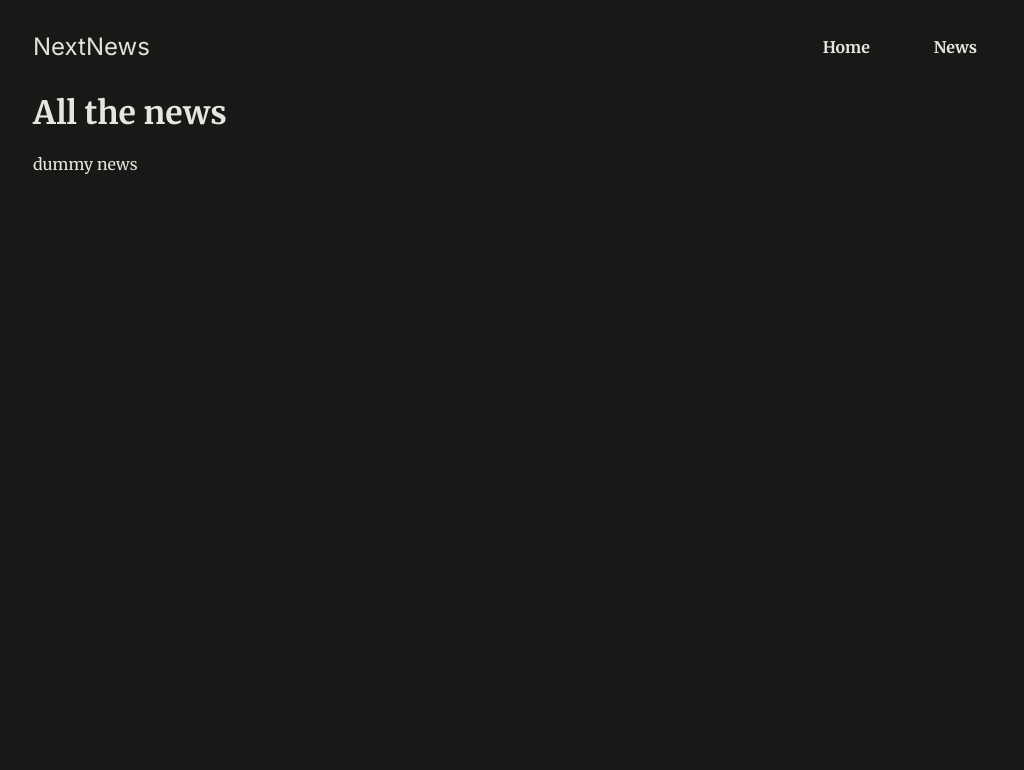
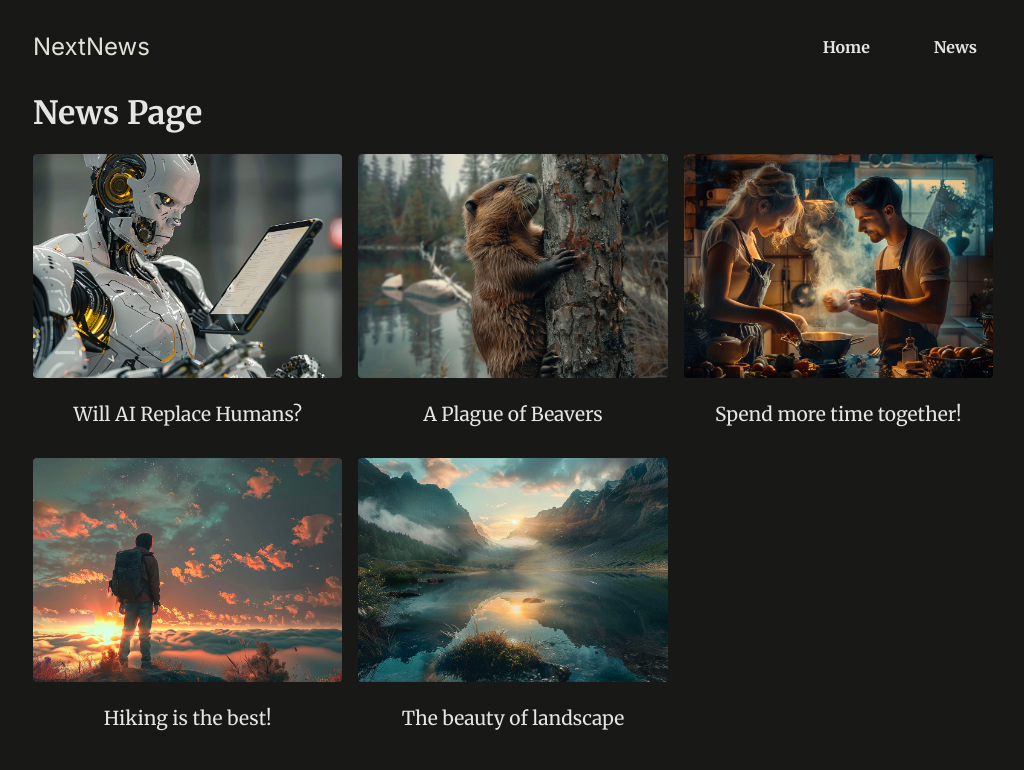
Before and after one commit to DavidSurina/blog-next-training, a Next.js app: page /news in a window 1280 px wide. Shown: the top 770 px of the page, without its empty margins (127-1151 px from the left). Built offline with nearby package versions, Linux system fonts and the light colour scheme.

Commit message:
news page with data

```diff
--- a/app/news/page.js
+++ b/app/news/page.js
@@ -1,3 +1,7 @@
+import Link from "next/link";
+
+import { DUMMY_NEWS } from "@/dummy-news";
+
 export const metadata = {
   title: "All meals",
   description: "Browse delicious meals shared by users.",
@@ -6,12 +10,22 @@
 export default function NewsPage() {
   return (
     <>
-      <header className="page-header">
-        <h1>All the news</h1>
-      </header>
-      <main>
-        <p>dummy news</p>
-      </main>
+      <h1>News Page</h1>
+      <ul className="news-list">
+        {DUMMY_NEWS.map((newsItem) => {
+          return (
+            <li key={newsItem.id}>
+              <Link href={`/news/${newsItem.slug}`}>
+                <img
+                  src={`/images/news/${newsItem.image}`}
+                  alt={newsItem.title}
+                />
+                <span>{newsItem.title}</span>
+              </Link>
+            </li>
+          );
+        })}
+      </ul>
     </>
   );
 }
```
